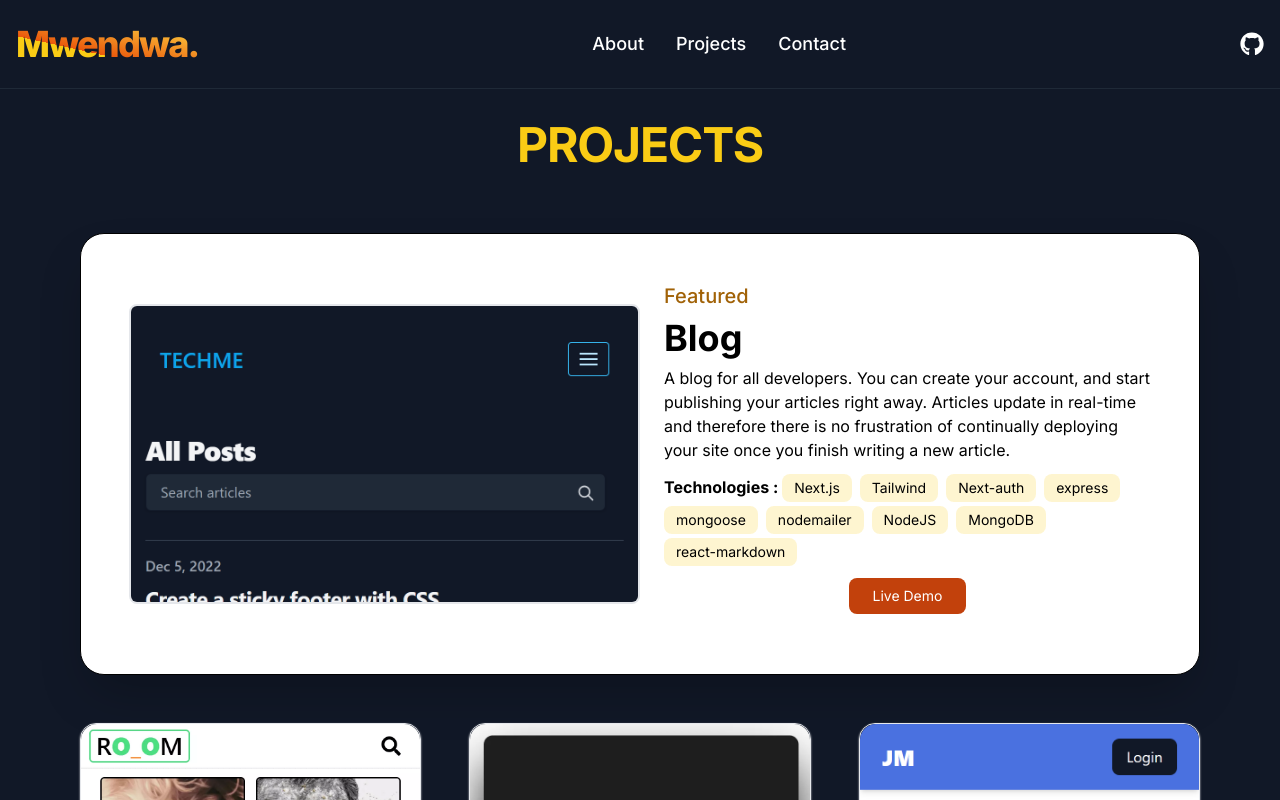
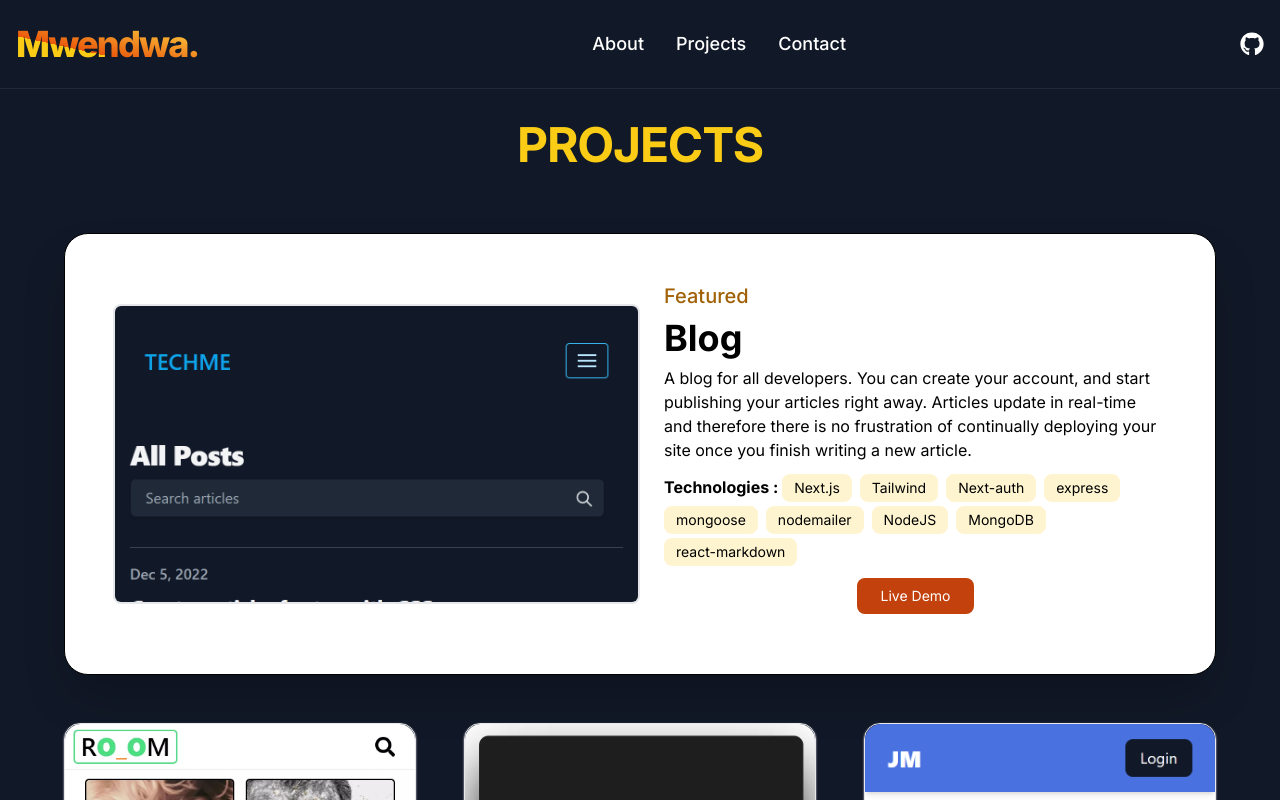
Before and after one commit to JohnMwendwa/portfolio_v2, a Next.js app: page /projects in a window 1280 px wide. Shown: the top 800 px of the page. Built offline with nearby package versions, Linux system fonts and the light colour scheme.

Commit message:
wrap the page with te section container

```diff
--- a/src/components/sections/Contact.tsx
+++ b/src/components/sections/Contact.tsx
@@ -5,6 +5,7 @@ import "react-toastify/dist/ReactToastify.css";
 
 import WhatsappIcon from "assets/whatsapp";
 import MailIcon from "assets/mail";
+import SectionContainer from "components/SectionContainer";
 
 const Contact = () => {
   const [name, setName] = useState("");
@@ -110,8 +111,10 @@ const Contact = () => {
     }
   };
   return (
-    <div className="relative flex flex-col items-center justify-center h-full px-8">
+    <div className="relative flex flex-col items-center justify-center h-full my-4 sm:my-8">
+      <SectionContainer>
         <ToastContainer />
+        <div className="flex flex-col items-center justify-center w-full px-4">
           <h1 className="font-bold text-yellow-400 text-4xl sm:text-5xl mb-2 w-full text-center uppercase tracking-tight">
             Contact Me
           </h1>
@@ -134,7 +137,10 @@ const Contact = () => {
             </Link>
           </div>
 
-      <form className="w-full max-w-lg appearance-none" onSubmit={handleSubmit}>
+          <form
+            className="w-full max-w-lg appearance-none"
+            onSubmit={handleSubmit}
+          >
             <div className="relative w-full">
               <input
                 id="name"
@@ -216,6 +222,8 @@ const Contact = () => {
             </div>
           </form>
         </div>
+      </SectionContainer>
+    </div>
   );
 };
 
--- a/src/components/sections/Projects.tsx
+++ b/src/components/sections/Projects.tsx
@@ -2,6 +2,7 @@ import React from "react";
 import Image from "next/image";
 import { motion } from "framer-motion";
 import Link from "next/link";
+import SectionContainer from "components/SectionContainer";
 
 interface ProectDetailsProps {
   image: {
@@ -86,12 +87,13 @@ const FramerImage = motion(Image);
 
 const Projects = () => {
   return (
-    <div className="my-8 px-6 sm:px-16 w-full">
+    <div className="my-8">
+      <SectionContainer>
         <h1 className="font-bold text-yellow-400 text-4xl sm:text-5xl mb-4 sm:mb-16 w-full text-center uppercase tracking-tight">
           Projects
         </h1>
 
-      <div className="grid grid-cols-12 gap-y-8 md:gap-12 px-4">
+        <div className="grid grid-cols-12 gap-y-8 md:gap-12 px-4 sm:px-16">
           <motion.div
             initial={{ opacity: 0, x: -50 }}
             animate={{ opacity: 1, x: 0 }}
@@ -201,6 +203,7 @@ const Projects = () => {
             </motion.div>
           ))}
         </div>
+      </SectionContainer>
     </div>
   );
 };
```
Lines whose indentation alone changed are shown as unchanged.
